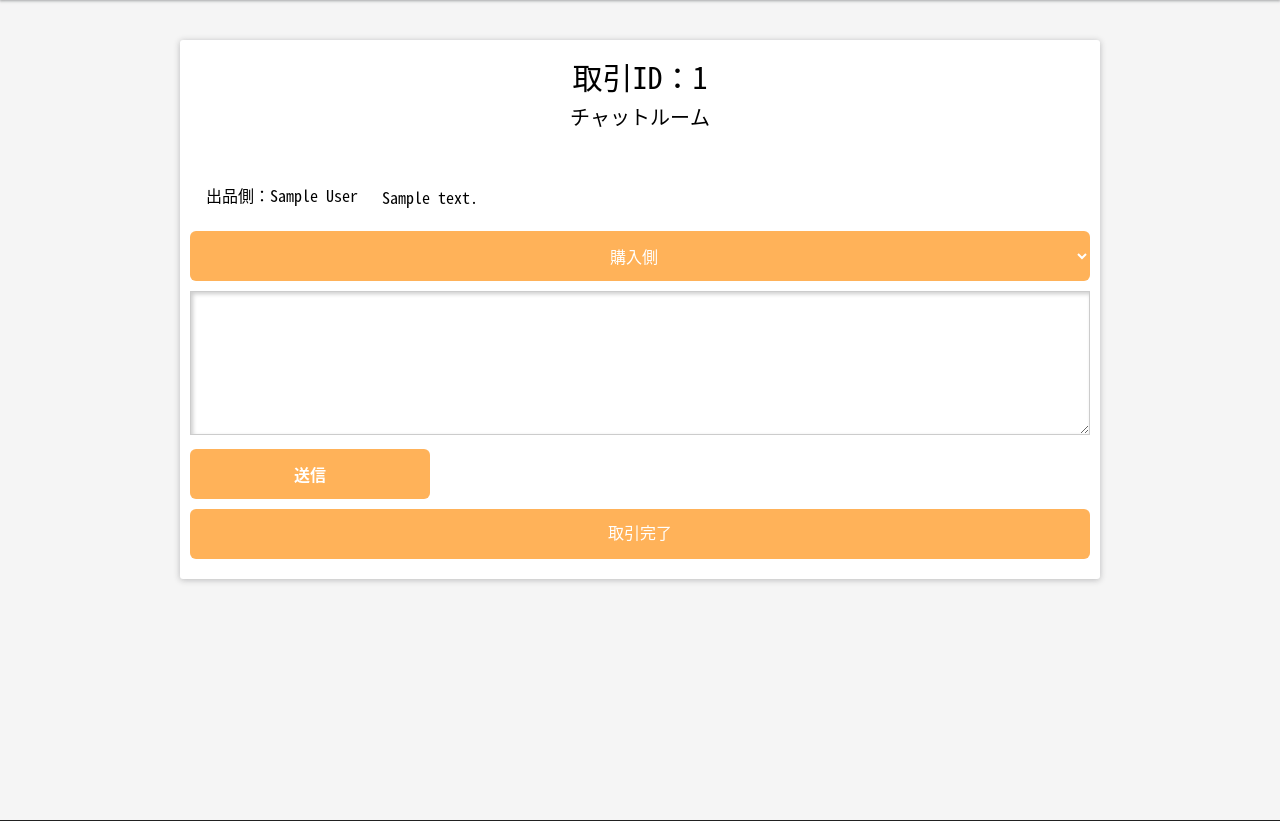
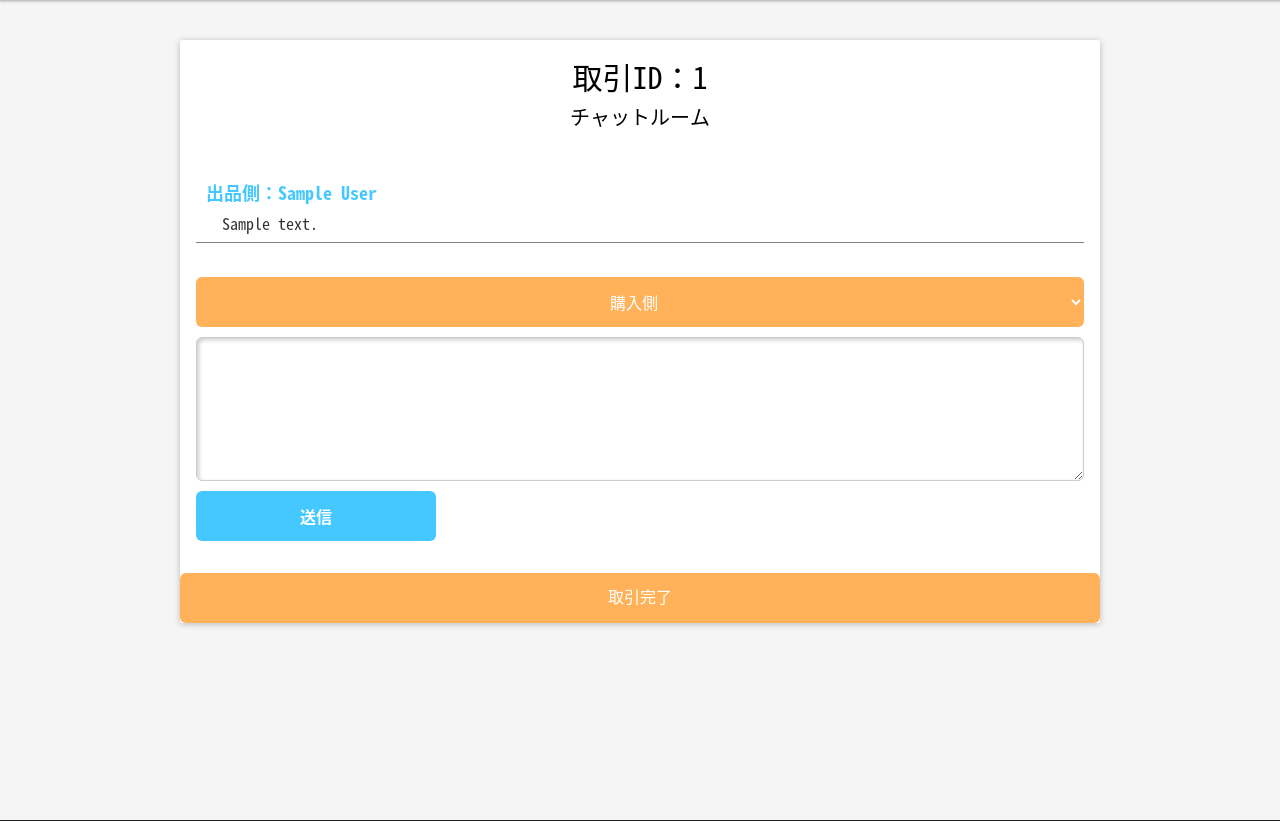
Before and after one commit to kit-kigyobu/kit-merukari, a Rails app: page /chats/1/chat in a window 1280 px wide. Shown: the part 58-879 px from the top of the page. Run offline with Rails 7, Linux system fonts and the light colour scheme; a user stored in the database is signed in; tables that the repository leaves empty hold one stand-in row (values such as "Sample post"); style sheets or scripts are compiled from the project's sources; some libraries are stand-ins or nearby versions.

Commit message:
[develop] change chat UI

```diff
--- a/app/assets/stylesheets/chats.scss
+++ b/app/assets/stylesheets/chats.scss
@@ -3,6 +3,8 @@
     // You can use Sass (SCSS) here: http://sass-lang.com/
     .chat {
         padding: 10px;
+        margin: 12px 16px;
+        border-bottom: 1px solid grey;
     }
 
     .chatField {
@@ -10,10 +12,21 @@
         text-align: left;
     }
 
+    .chatField-body {
+        line-height: 16px;
+    }
+
+    .chatField-name {
+        line-height: 16px;
+        color: #45c8ff;
+        font-weight: bold;
+    }
+
     .send-container {
         margin: auto;
         box-sizing: border-box;
         display: block;
+        padding: 12px 16px;
     }
 
     .send-message {
@@ -23,6 +36,12 @@
         border: 1px solid #ccc;
         text-align: left;
         box-shadow: 2px 2px 4px 0px rgba(0, 0, 0, 0.2) inset;
+        vertical-align: middle;
+        border-radius: 6px;
+        box-sizing: border-box;
+        -webkit-transition: border-color ease-in-out .15s, -webkit-box-shadow ease-in-out .15s;
+        -o-transition: border-color ease-in-out .15s, box-shadow ease-in-out .15s;
+        transition: border-color ease-in-out .15s, box-shadow ease-in-out .15s;
     }
 
     .send-btn {
--- a/app/views/chats/chat.html.erb
+++ b/app/views/chats/chat.html.erb
@@ -8,18 +8,18 @@
             <p>チャットルーム</p>
           </div>
         </div>
-        <div class="chat">
+        <div class="">
           <div class="chatField">
             <% @chats.each do |chat| %>
               <% if chat.parchase? %>
-                <div class="form-element chat" style="border-bottom: black;color:black;">
-                  <span>購入側：<%= @parchase_user.name %></span>
-                  <span class="form-element chat" style="border-bottom: black;;color:black;"><%= chat.message %></span>
+                <div class="chat">
+                  <h4 class="chatField-name">購入側：<%= @parchase_user.name %></h4>
+                  <span class="form-element chatField-body"><%= chat.message %></span>
                 </div>
               <% else %>
-                <div class="form-element chat" style="border-bottom: black;color:black;">
-                  <span>出品側：<%= @exhibit_user.name %></span>
-                  <span class="form-element chat" style="border-bottom: black;color:blac;"><%= chat.message %></span>
+                <div class="chat">
+                  <h4 class="chatField-name">出品側：<%= @exhibit_user.name %></h4>
+                  <span class="form-element chatField-body"><%= chat.message %></span>
                 </div>
               <% end %>
             <% end %>
@@ -33,7 +33,7 @@
             %>
             <%= text_area_tag("message","",{:cols=>"80", :rows=>"8", :class=>"send-message"}) %>
 
-            <%= submit_tag("送信",:class =>'send-btn form-element button button-Alert') %>
+            <%= submit_tag("送信",:class =>'send-btn form-element button button-Primary') %>
 
           <% end %>
 
```
